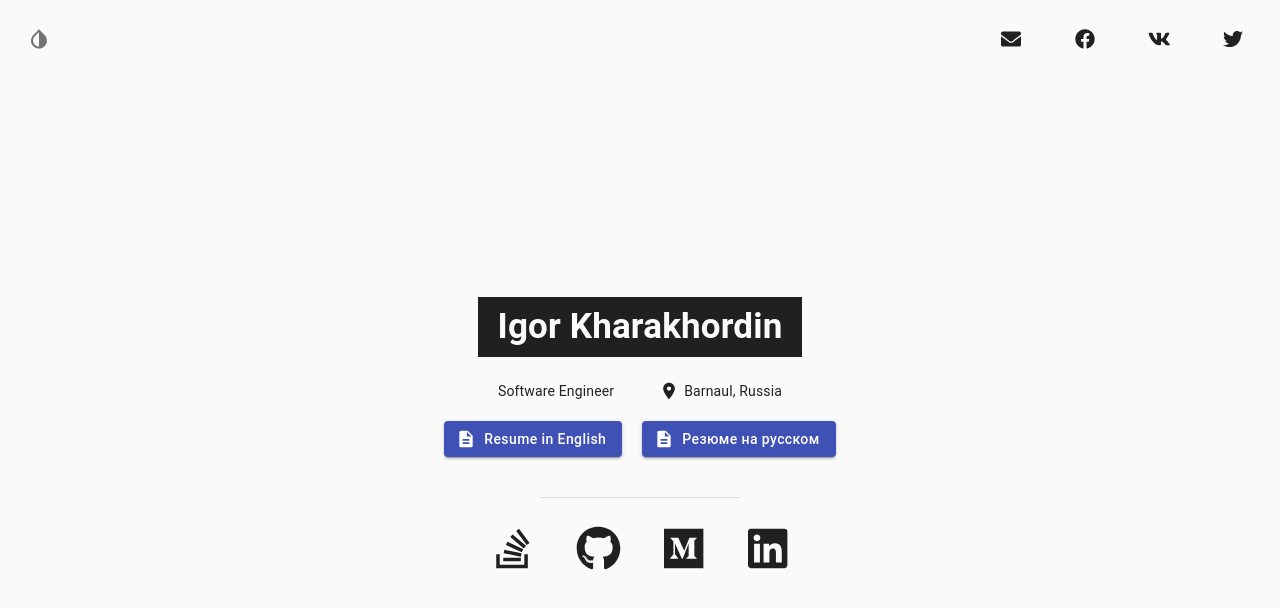
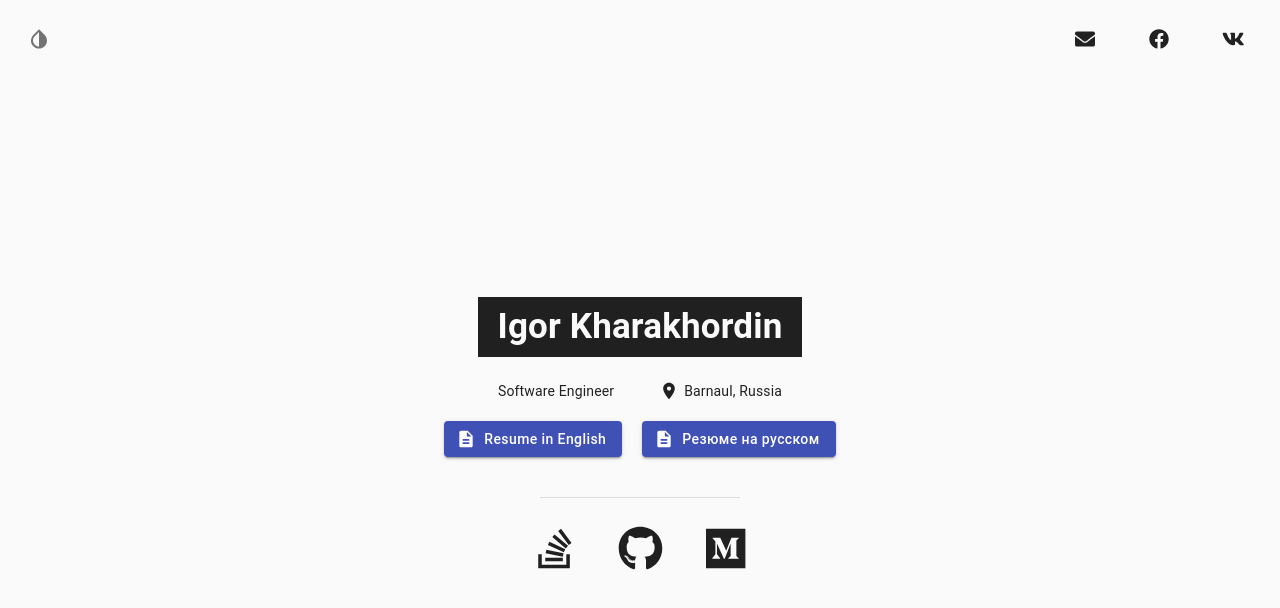
Before and after one commit to westracer/westracer.github.io, a React (Create React App) app: page / in a window 1280 px wide. Shown: the top 608 px of the page. Built offline with nearby package versions, Linux system fonts and the light colour scheme.

Commit message:
Added media links, target changed to blank

```diff
--- a/src/App.tsx
+++ b/src/App.tsx
@@ -19,17 +19,23 @@ function App() {
     color: theme.palette.background.default,
   };
 
-  let linkRowContent = data.links.map((o) => <Button size="large" variant="text" color="default" href="#">
-    <FontAwesomeIcon icon={o.icon} size="3x" />
-  </Button>);
+  let linkRowContent = data.links.map((o) =>
+    <Button target="_blank" size="large" variant="text" color="default" href={o.link}>
+      <FontAwesomeIcon icon={o.icon} size="3x" />
+    </Button>
+  );
 
-  let cvRowContent = data.resume.map((o) => <Button variant="contained" color="primary" href={o.link} startIcon={<Description />}>
-    {o.text}
-  </Button>);
+  let cvRowContent = data.resume.map((o) =>
+    <Button target="_blank" variant="contained" color="primary" href={o.link} startIcon={<Description />}>
+      {o.text}
+    </Button>
+  );
 
-  let socialRowContent = data.socials.map((o) => <Button size="large" variant="text" color="default" href="#">
-    <FontAwesomeIcon icon={o.icon} size="lg" />
-  </Button>);
+  let socialRowContent = data.socials.map((o) =>
+    <Button target="_blank" size="large" variant="text" color="default" href={o.link}>
+      <FontAwesomeIcon icon={o.icon} size="lg" />
+    </Button>
+  );
 
   const toggleTheme = () => setIsDark(!isDark);
 
--- a/src/constant.ts
+++ b/src/constant.ts
@@ -2,10 +2,8 @@ import {
     faStackOverflow,
     faGithub,
     faMedium,
-    faLinkedin,
     faFacebook,
     faVk,
-    faTwitter
 } from '@fortawesome/free-brands-svg-icons';
 import {  faEnvelope } from '@fortawesome/free-solid-svg-icons';
 
@@ -16,20 +14,20 @@ const data = {
     links: [
         {
             icon: faStackOverflow,
-            link: 'https://google.com',
+            link: 'https://stackoverflow.com/users/3908065/igor-kharakhordin',
         },
         {
             icon: faGithub,
-            link: 'https://google.com',
+            link: 'https://github.com/westracer',
         },
         {
             icon: faMedium,
-            link: 'https://google.com',
+            link: 'https://medium.com/@westracer1',
         },
-        {
-            icon: faLinkedin,
-            link: 'https://google.com',
-        },
+        // {
+        //     icon: faLinkedin,
+        //     link: 'https://google.com',
+        // },
     ],
     resume: [
         {
@@ -44,20 +42,20 @@ const data = {
     socials: [
         {
             icon: faEnvelope,
-            link: 'https://google.com',
+            link: 'mailto:westracer1@gmail.com',
         },
         {
             icon: faFacebook,
-            link: 'https://google.com',
+            link: 'https://www.facebook.com/westracer/',
         },
         {
             icon: faVk,
-            link: 'https://google.com',
+            link: 'https://vk.com/westracer',
         },
-        {
-            icon: faTwitter,
-            link: 'https://google.com',
-        },
+        // {
+        //     icon: faTwitter,
+        //     link: 'https://google.com',
+        // },
     ],
 }
 
```
